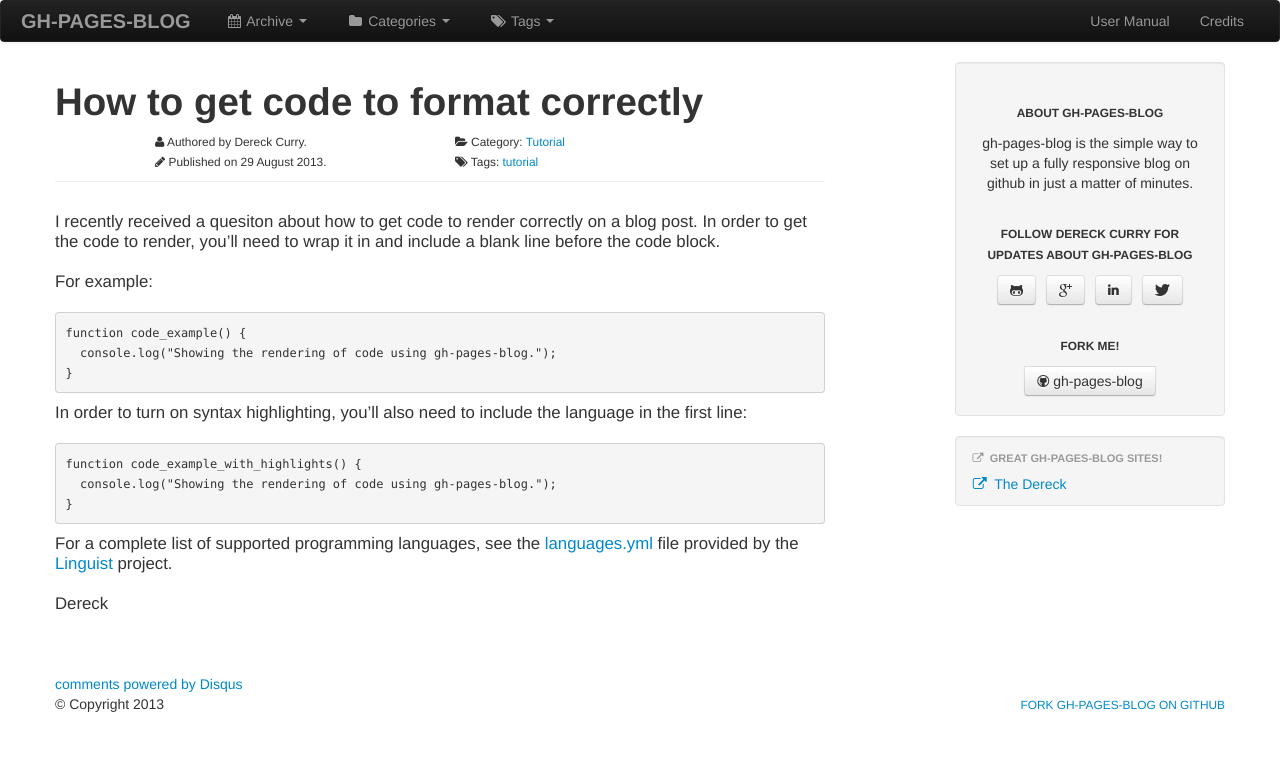
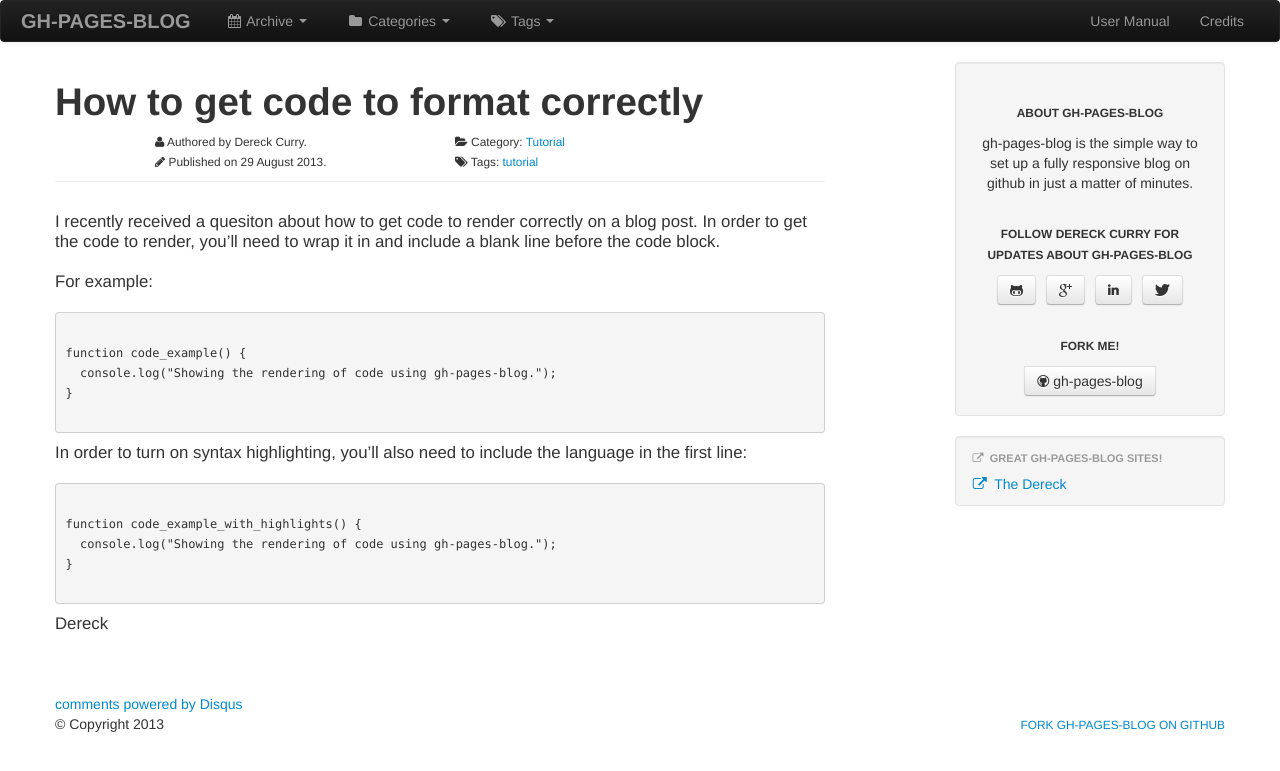
Before and after one commit to thedereck/gh-pages-blog, a Jekyll site: the page built from _posts/2013-08-29-how-to-get-code-to-format-correctly.md, in a window 1280 px wide. Shown: the top 771 px of the page. Built offline with Jekyll 4.4.1, drawn with Linux system fonts in a browser that asks for light colours; comment, search, counter and statistics services are not loaded.

Commit message:
Update 2013-08-29-how-to-get-code-to-format-correctly.md

````diff
--- a/_posts/2013-08-29-how-to-get-code-to-format-correctly.md
+++ b/_posts/2013-08-29-how-to-get-code-to-format-correctly.md
@@ -10,20 +10,22 @@
 
 For example:
 
-```
+<pre>
+  <code>
 function code_example() {
   console.log("Showing the rendering of code using gh-pages-blog.");
 }
-```
+  </code>
+</pre>
 
 In order to turn on syntax highlighting, you'll also need to include the language in the first line:
 
-```javascript
+<pre>
+  <code class="javascript">
 function code_example_with_highlights() {
   console.log("Showing the rendering of code using gh-pages-blog.");
 }
-```
-
-For a complete list of supported programming languages, see the [languages.yml](https://github.com/github/linguist/blob/master/lib/linguist/languages.yml) file provided by the [Linguist](https://github.com/github/linguist) project.
+  </code>
+</pre>
 
 Dereck
````
